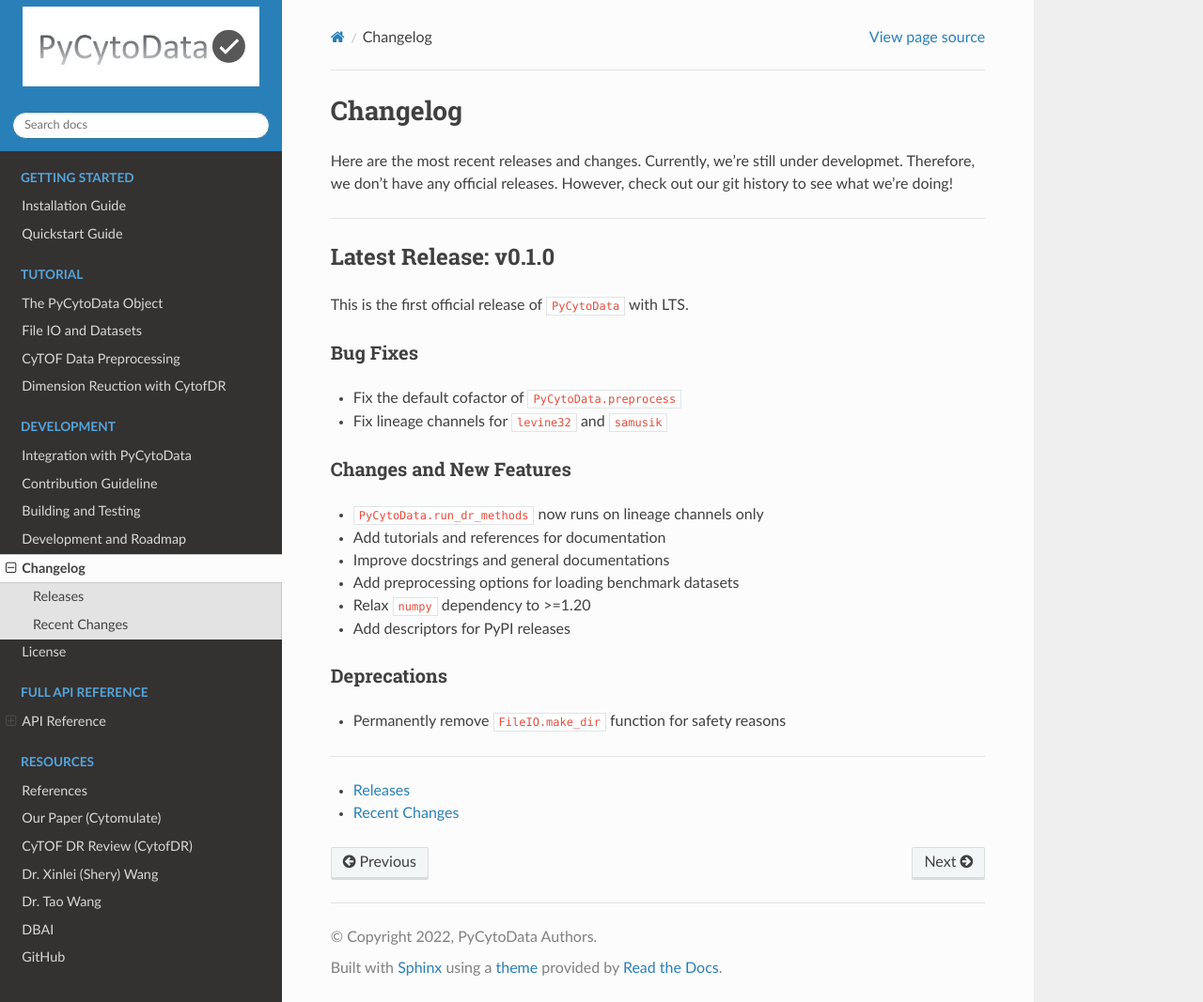
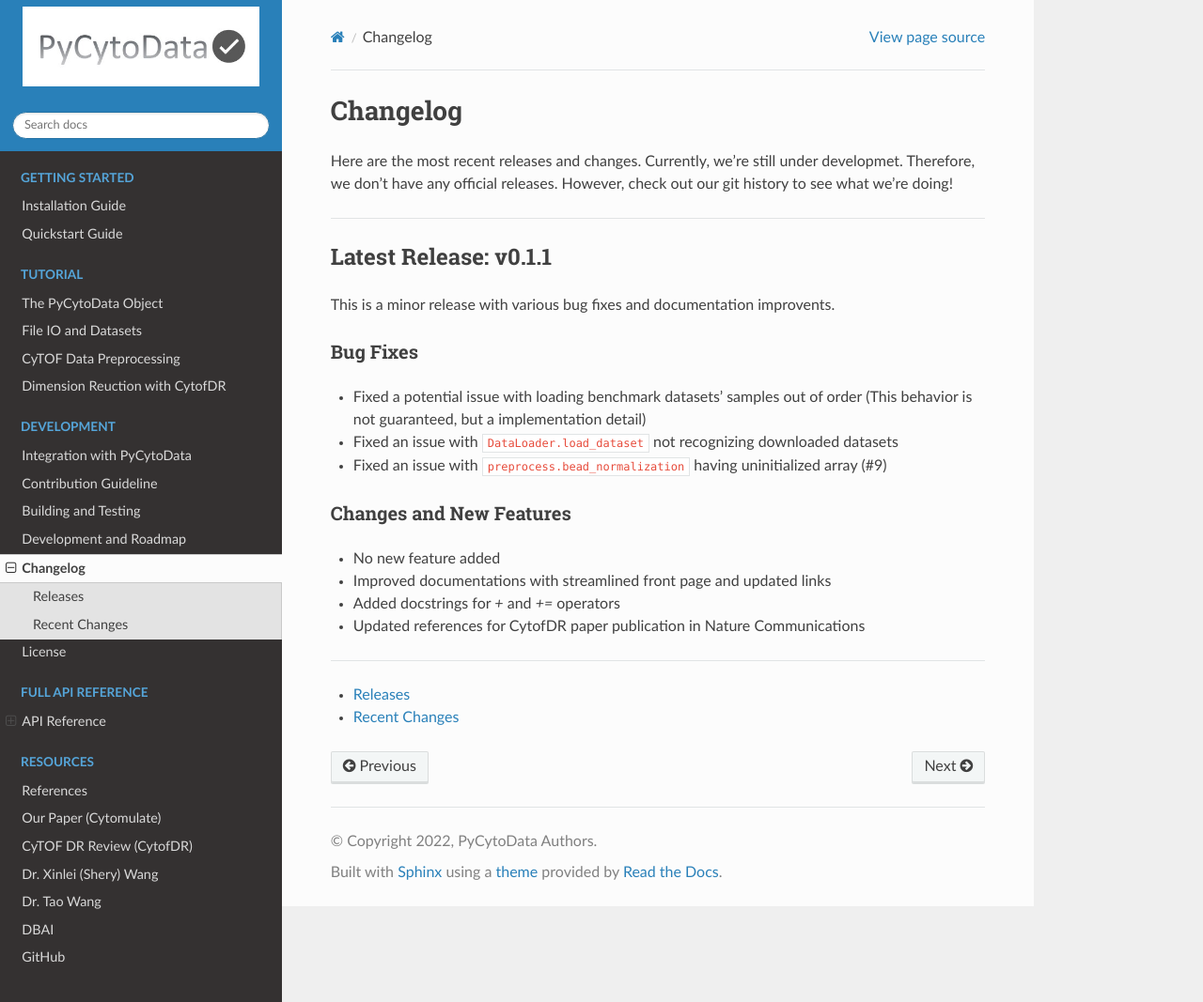
Before and after one commit to kevin931/PyCytoData, a Sphinx documentation site: the page built from docs/source/change/index.rst, in a window 1280 px wide and 1067 px high. Shown: the whole window at 94% size. Built offline with Sphinx 7.4.7 and the Read the Docs theme 2.0.0, drawn with Linux system fonts in a browser that asks for light colours.

Commit message:
[Release Prep] v0.1.1
Preparation for v0.1.1 is under way. Albeit being a minor patch, a few
important bugs are fixed and major improvements to the documentation
are included. Upgrade is reommended.

```diff
--- a/PyCytoData/__init__.py
+++ b/PyCytoData/__init__.py
@@ -1,4 +1,4 @@
 from PyCytoData.data import DataLoader, PyCytoData, FileIO
 from PyCytoData import exceptions, preprocess
 
-__VERSION__ = "0.1.0"
+__VERSION__ = "0.1.1"
--- a/docs/source/change/index.rst
+++ b/docs/source/change/index.rst
@@ -9,32 +9,26 @@ doing!
 -------------------
 
 *************************
-Latest Release: v0.1.0
+Latest Release: v0.1.1
 *************************
 
-This is the first official release of ``PyCytoData`` with LTS.
+This is a minor release with various bug fixes and documentation improvents.
 
 Bug Fixes
 -----------
 
-- Fix the default cofactor of ``PyCytoData.preprocess``
-- Fix lineage channels for ``levine32`` and ``samusik``
+- Fixed a potential issue with loading benchmark datasets' samples out of order (This behavior is not guaranteed, but a implementation detail)
+- Fixed an issue with ``DataLoader.load_dataset`` not recognizing downloaded datasets
+- Fixed an issue with ``preprocess.bead_normalization`` having uninitialized array (#9)
+
 
 Changes and New Features
 --------------------------
 
-- ``PyCytoData.run_dr_methods`` now runs on lineage channels only
-- Add tutorials and references for documentation
-- Improve docstrings and general documentations
-- Add preprocessing options for loading benchmark datasets
-- Relax ``numpy`` dependency to >=1.20
-- Add descriptors for PyPI releases
-
-
-Deprecations
-----------------
-
-- Permanently remove ``FileIO.make_dir`` function for safety reasons
+- No new feature added
+- Improved documentations with streamlined front page and updated links
+- Added docstrings for `+` and `+=` operators
+- Updated references for CytofDR paper publication in Nature Communications
 
 -------------------------
 
--- a/docs/source/conf.py
+++ b/docs/source/conf.py
@@ -10,7 +10,7 @@ copyright = '2022, PyCytoData Authors'
 author = 'PyCytoData Authors'
 
 # The full version, including alpha/beta/rc tags
-release = '0.1.0'
+release = '0.1.1'
 
 
 # -- General configuration ---------------------------------------------------
--- a/meta.yaml
+++ b/meta.yaml
@@ -1,5 +1,5 @@
 {% set name = "PyCytoData" %}
-{% set version = "0.1.0" %}
+{% set version = "0.1.1" %}
 
 package:
   name: "{{ name|lower }}"
--- a/setup.py
+++ b/setup.py
@@ -6,7 +6,7 @@ import distutils.cmd
 
 from typing import List
 
-VERSION = "0.1.0"
+VERSION = "0.1.1"
 
 class PypiCommand(distutils.cmd.Command):
 
```
Also changed, not shown: README.md (+9 -14 lines), docs/source/change/releases.rst (+25 -0 lines).
